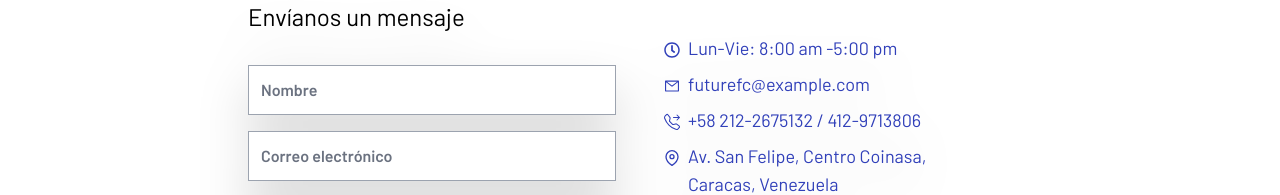
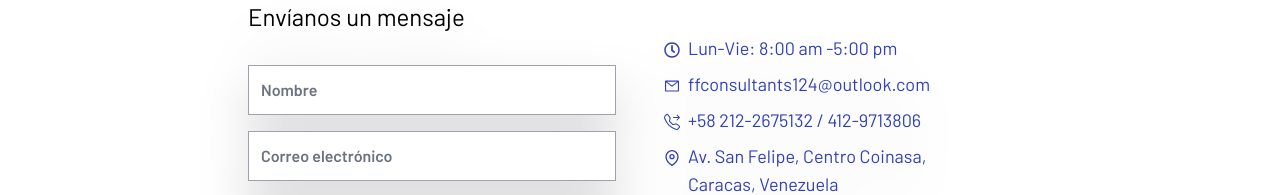
Before and after one commit to marco0490/ffconsultantsve, a React (Vite) app: page /contacto in a window 1280 px wide. Shown: the part 865-1060 px from the top of the page. Built offline with nearby package versions, Linux system fonts and the light colour scheme.

Commit message:
Fix contact page

```diff
--- a/src/components/ContactForm/ContactForm.jsx
+++ b/src/components/ContactForm/ContactForm.jsx
@@ -81,7 +81,7 @@ function ContactForm() {
   }
 
   return (
-    <div className="bg-white">
+    <div className="bg-white mx-auto max-w-[1900px]">
       <div className="flex justify-center">
         <h2 className="md:text-4xl text-2xl md:py-12 py-4 font-bold text-primary max-w-[700px] text-center md:pt-28 px-4 underline underline-offset-8">
           Información de contacto
@@ -165,7 +165,10 @@ function ContactForm() {
             <label className="mx-1" htmlFor="contactFormAgree">
               Doy mi consentimiento para el tratamiento de los datos personales
               que facilito. He leído y acepto la{' '}
-              <a href="/legal" className="text-primary hover:text-purple font-semibold">
+              <a
+                href="/legal"
+                className="text-primary hover:text-purple font-semibold"
+              >
                 Política de privacidad
               </a>
               .
@@ -189,7 +192,12 @@ function ContactForm() {
 
           <div className="flex">
             <AiOutlineMail className="text-2xl relative top-1 pr-2" />
-            <p className="text-lg">futurefc@example.com</p>
+            <a
+              href="mailto:ffconsultants124@outlook.com?subject=Consulta enviada desde WEB"
+              className="text-lg hover:text-purple"
+            >
+              ffconsultants124@outlook.com
+            </a>
           </div>
 
           <div className="flex">
--- a/src/components/ContactSection/ContactSection.jsx
+++ b/src/components/ContactSection/ContactSection.jsx
@@ -3,7 +3,7 @@ import Image from '../../assets/images/contact-image.png'
 
 function ContactSection() {
   return (
-    <div className="grid grid-cols-1 sm:grid-cols-2 md:pt-8 ">
+    <div className="grid grid-cols-1 sm:grid-cols-2 md:pt-8 max-w-[1900px] mx-auto">
       <div className="space-x-6 xl:ps-52 ps-12">
         <h2 className="md:text-4xl text-2xl py-6 font-regular max-w-[650px] xl:pt-44 pt-12">
           Capacítate con nuestro equipo y aumenta tu propia cartera de clientes.
```
